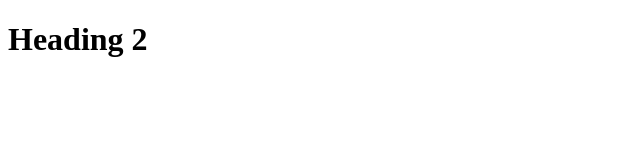
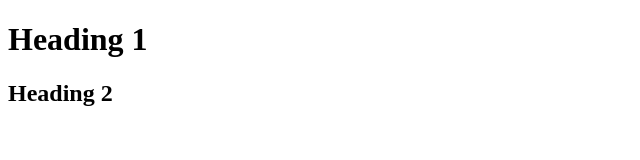
Before and after one commit to tiy-greenville-frontend-2016-may/2.1-git-branches, a plain HTML site: page index.html in a window 1280 px wide. Shown: the whole page, without its empty margins (0-640 px from the left). Drawn offline with Linux system fonts and the light colour scheme.

Commit message:
adding headings

```diff
--- a/index.html
+++ b/index.html
@@ -6,7 +6,9 @@
   </head>
   <body>
 
-    <h1>Heading 2</h1>
+    <h1>Heading 1</h1>
+
+    <h2>Heading 2</h2>
 
   </body>
 </html>
```
